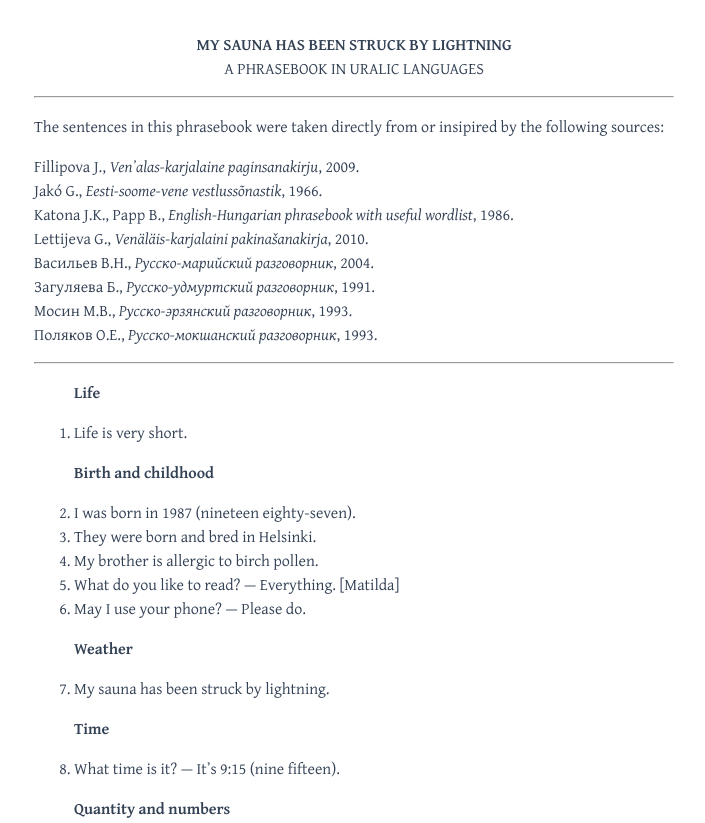
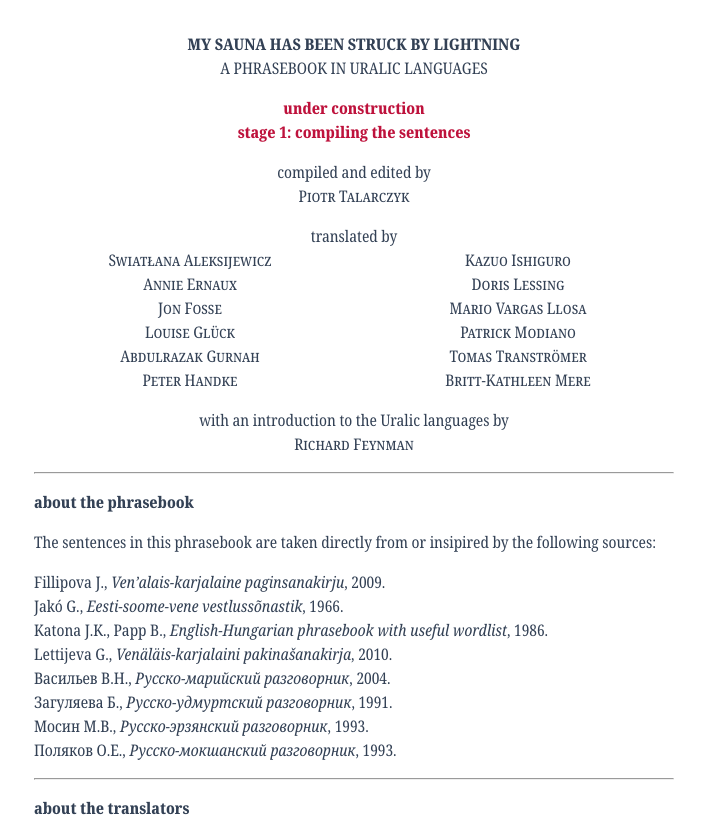
Before and after one commit to herneh/uralic-phrasebook, a plain HTML site: page index.html in a window 1280 px wide. Shown: the top 823 px of the page, without its empty margins (286-991 px from the left). Drawn offline with Linux system fonts and the light colour scheme.

Commit message:
big changes

```diff
--- a/index.html
+++ b/index.html
@@ -5,16 +5,52 @@
 <meta charset="utf-8">
 <meta name="viewport" content="width=device-width, initial-scale=1">
 <title>a phrasebook in uralic languages</title>
-<link rel="stylesheet" href="pliki/css.css">
+<link rel="stylesheet" href="../pliki/css.css">
+<style>
+.credits {margin: 1em 0; text-align: center;} .credits p {margin: 0;}
+.who {font-variant: small-caps;}
+</style>
 </head>
 <body>
 
 <p style="text-align: center;"><b>MY SAUNA HAS BEEN STRUCK BY LIGHTNING</b><br>A PHRASEBOOK IN URALIC LANGUAGES</p>
+<p style="color: #be123c; text-align: center;"><b>under construction<br>stage 1: compiling the sentences</b></p>
+<div class="credits">
+<p>compiled and edited by</p>
+<div class="who">
+<p>Piotr Talarczyk</p>
+</div>
+</div>
+<div class="credits">
+<p>translated by</p>
+<div class="kol2 who">
+<p>Swiatłana Aleksijewicz</p>
+<p>Annie Ernaux</p>
+<p>Jon Fosse</p>
+<p>Louise Glück</p>
+<p>Abdulrazak Gurnah</p>
+<p>Peter Handke</p>
+<p>Kazuo Ishiguro</p>
+<p>Doris Lessing</p>
+<p>Mario Vargas Llosa</p>
+<p>Patrick Modiano</p>
+<p>Tomas Tranströmer</p>
+<p>Britt-Kathleen Mere</p>
+</div>
+</div>
+<div class="credits">
+<p>with an introduction to the Uralic languages by</p>
+<div class="who">
+<p>Richard Feynman</p>
+</div>
+</div>
+
 <hr>
 
-<p>The sentences in this phrasebook were taken directly from or insipired by the following sources:</p>
+<p><b>about the phrasebook</b></p>
+<p>The sentences in this phrasebook are taken directly from or insipired by the following sources:</p>
 <div class="wys">
-<p>Fillipova J., <cite>Venʼalas-karjalaine paginsanakirju</cite>, 2009.</p>
+<p>Fillipova J., <cite>Venʼalais-karjalaine paginsanakirju</cite>, 2009.</p>
 <p>Jakó G., <cite>Eesti-soome-vene vestlussõnastik</cite>, 1966.</p>
 <p>Katona J.K., Papp B., <cite>English-Hungarian phrasebook with useful wordlist</cite>, 1986.</p>
 <p>Lettijeva G., <cite>Venäläis-karjalaini pakinašanakirja</cite>, 2010.</p>
@@ -24,6 +60,8 @@
 <p>Поляков О.Е., <cite>Русско-мокшанский разговорник</cite>, 1993.</p>
 </div>
 
+<hr>
+<p><b>about the translators</b></p>
 <hr>
 
 <ol>
@@ -558,5 +596,6 @@
 </ol>
 
 <hr>
+<p style="font-size: small; text-align: center;"><a href="../index.html">йylme</a></p>
 </body>
 </html>
--- a/pliki/css.css
+++ b/pliki/css.css
@@ -4,9 +4,14 @@
 @font-face {font-family: gent; src: url(gentiumplus700.woff2); font-style: normal; font-weight: bold;}
 @font-face {font-family: gent; src: url(gentiumplus701.woff2); font-style: italic; font-weight: bold;}
 
+@font-face {font-family: noto; src: url(NotoSerifCondensed400.otf); font-style: normal; font-weight: normal;}
+@font-face {font-family: noto; src: url(NotoSerifCondensed401.otf); font-style: italic; font-weight: normal;}
+@font-face {font-family: noto; src: url(NotoSerifCondensed800.otf); font-style: normal; font-weight: bold;}
+@font-face {font-family: noto; src: url(NotoSerifCondensed801.otf); font-style: italic; font-weight: bold;}
+
 body {
 background: #ffffff; color: #334155; /*slate 700*/
-font: 12pt/1.5 gent, sans-serif;
+font: 12pt/1.5 noto, sans-serif;
 hyphens: auto;
 margin: 0 auto; max-width: 40em; padding: 1em;
 }
@@ -17,8 +22,12 @@ margin: 0 auto; max-width: 40em; padding: 1em;
 a:link, a:visited {color: #0EA5E9; text-decoration: none;} /*sky 500*/
 a:hover, a:active {color: #F43F5E; text-decoration: underline;} /*rose 500*/
 
+h1, h2, h3, h4, h5, h6 {font-size: 1em;}
+
 figure {margin: 0;}
 figcaption {font-size: small; text-align: center;}
+
+hr {margin: 1em 0;}
 
 table {border-collapse: collapse; margin: 1em 0; table-layout: fixed; width: 100%;}
 table, th, td {border: thin solid #cbd5e1; padding: 0.2em 0.5em;} /*slate 300*/
```
Also changed, not shown: pliki/NotoSerifCondensed400.otf (added), pliki/NotoSerifCondensed401.otf (added), pliki/NotoSerifCondensed800.otf (added), pliki/NotoSerifCondensed801.otf (added).
